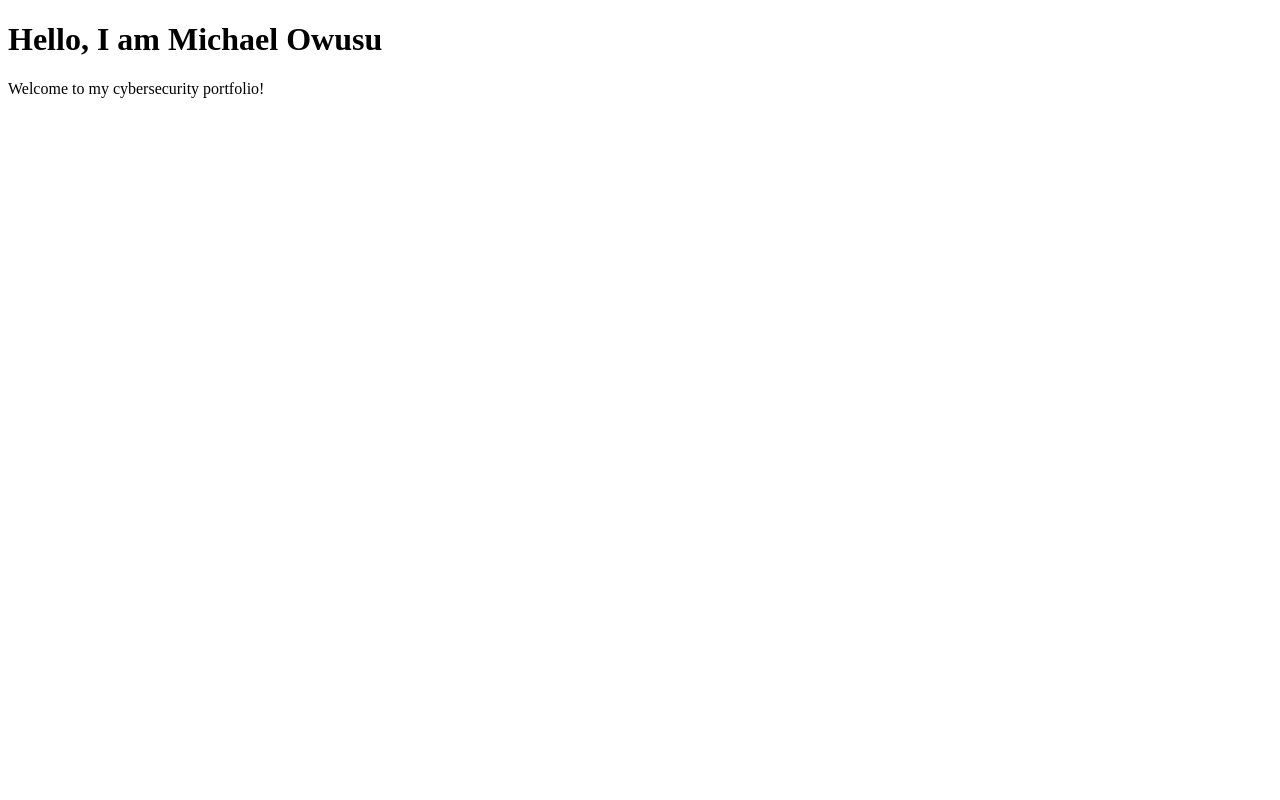
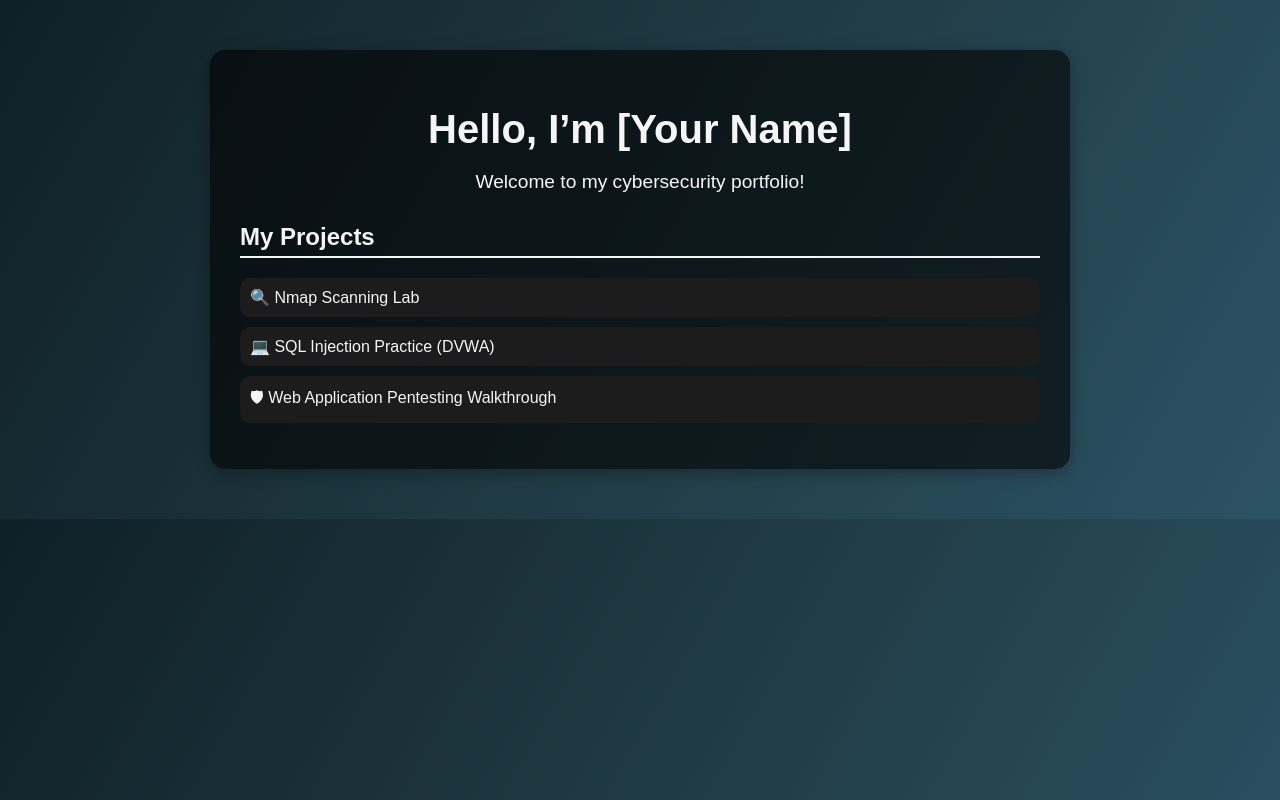
Before and after one commit to Michael-Turf/Michael-Turf.github.io, a plain HTML site: page index.html in a window 1280 px wide. Drawn offline with Linux system fonts and the light colour scheme.

Commit message:
Update index.html

```diff
--- a/index.html
+++ b/index.html
@@ -1,11 +1,65 @@
 <!DOCTYPE html>
-<html>
-  <head>
-    <meta charset="UTF-8">
-    <title>My CyberSecurity Portfolio</title>
-  </head>
-  <body>
-    <h1>Hello, I am Michael Owusu</h1>
+<html lang="en">
+<head>
+  <meta charset="UTF-8">
+  <title>My Cybersecurity Portfolio</title>
+  <style>
+    body {
+      font-family: Arial, sans-serif;
+      background: linear-gradient(120deg, #0f2027, #203a43, #2c5364);
+      color: #f5f5f5;
+      text-align: center;
+      margin: 0;
+      padding: 0;
+    }
+    .container {
+      max-width: 800px;
+      margin: 50px auto;
+      background: rgba(0, 0, 0, 0.6);
+      padding: 30px;
+      border-radius: 15px;
+      box-shadow: 0px 4px 15px rgba(0,0,0,0.3);
+    }
+    h1 {
+      font-size: 2.5em;
+      margin-bottom: 10px;
+    }
+    p {
+      font-size: 1.2em;
+    }
+    .projects {
+      margin-top: 30px;
+      text-align: left;
+    }
+    .projects h2 {
+      border-bottom: 2px solid #f5f5f5;
+      padding-bottom: 5px;
+    }
+    .projects ul {
+      list-style-type: none;
+      padding: 0;
+    }
+    .projects li {
+      background: #1c1c1c;
+      margin: 10px 0;
+      padding: 10px;
+      border-radius: 10px;
+    }
+  </style>
+</head>
+<body>
+  <div class="container">
+    <h1>Hello, I’m [Your Name]</h1>
     <p>Welcome to my cybersecurity portfolio!</p>
-  </body>
+
+    <div class="projects">
+      <h2>My Projects</h2>
+      <ul>
+        <li>🔍 Nmap Scanning Lab</li>
+        <li>💻 SQL Injection Practice (DVWA)</li>
+        <li>🛡 Web Application Pentesting Walkthrough</li>
+      </ul>
+    </div>
+  </div>
+</body>
 </html>
```
